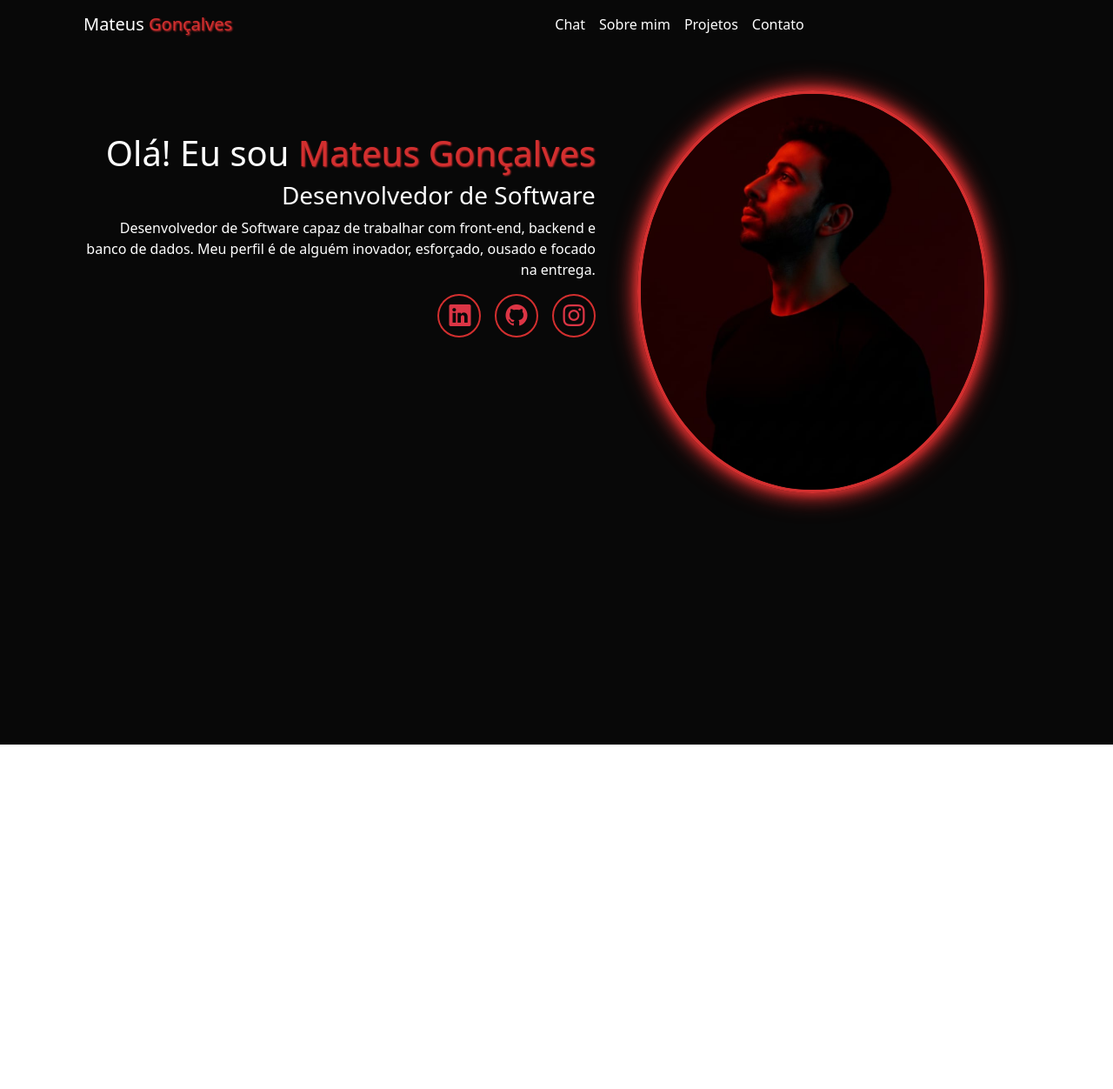
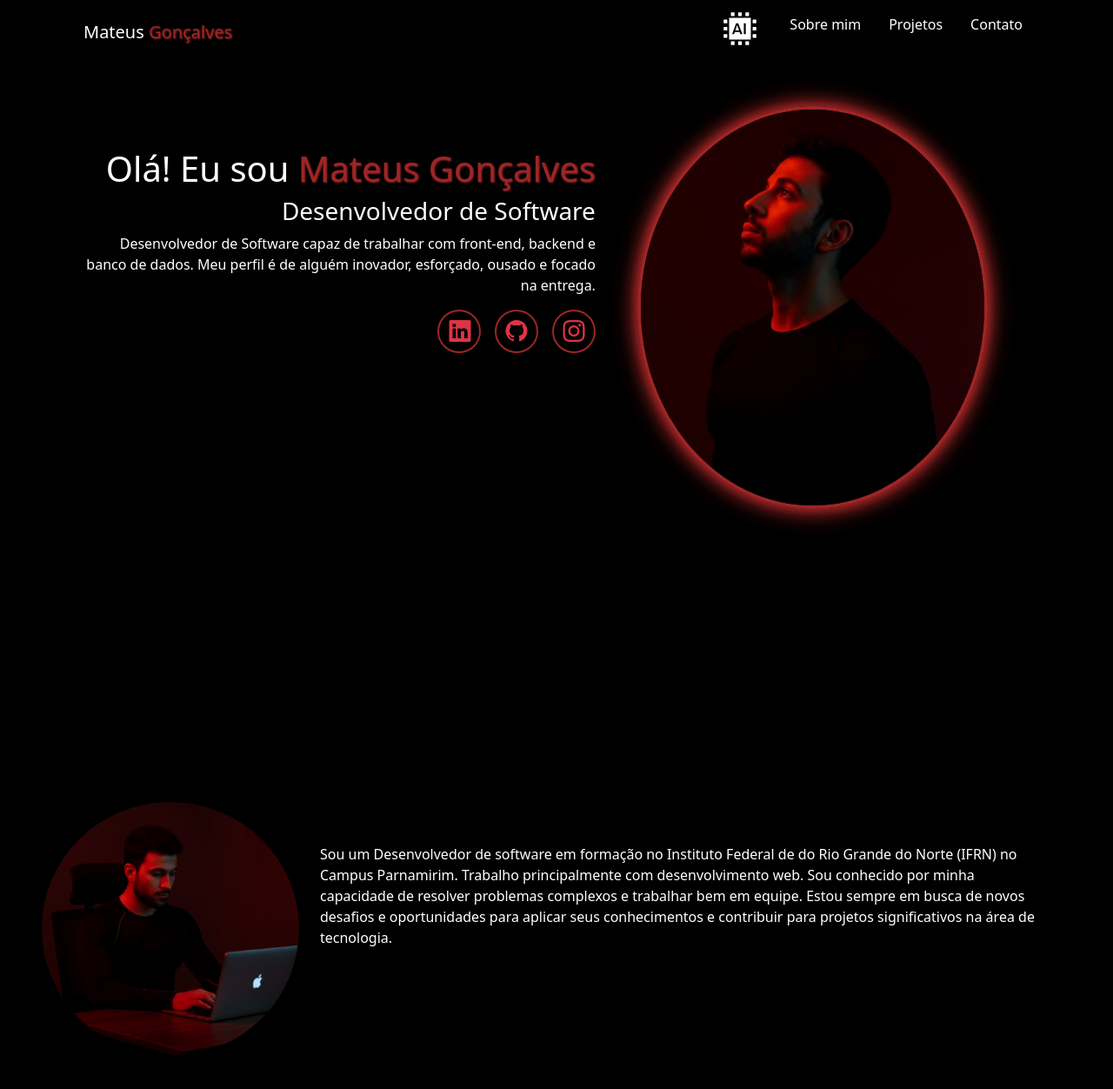
Before and after one commit to CarlosMateusDeveloper/meuportifolio, a React (Vite) app in the folder portifolio/: page / in a window 1280 px wide. Shown: the whole page at 87% size. Before the commit the page ends 856 px from the top, so only its background shows below. Built offline with nearby package versions, Linux system fonts and the light colour scheme.

Commit message:
conclusão da navbar e das duas primeiras sections do portifólio

```diff
--- a/portifolio/src/App.jsx
+++ b/portifolio/src/App.jsx
@@ -1,17 +1,18 @@
 import React from 'react'
 import './App.css'
-import Navbar from './componentes/navbar/navbar.jsx'
-import Maindiv from './componentes/main/Maindiv.jsx'
+import Navbar from './componentes/navbar/Navbar.jsx'
+import Maindiv from './componentes/maindiv/Maindiv.jsx'
+import About from './componentes/about/about.jsx'
 import 'bootstrap-icons/font/bootstrap-icons.css';
 
 
 function App() {
 
-
   return (
     <>
       <Navbar />
       <Maindiv />
+      <About />
     </>
   )
 }
--- /dev/null
+++ b/portifolio/src/componentes/about/about.css
@@ -0,0 +1,3 @@
+.about{
+    background-color: #000000;
+}
--- /dev/null
+++ b/portifolio/src/componentes/about/about.jsx
@@ -0,0 +1,19 @@
+import './about.css'
+import foto from '../../assets/fotoportifolio-1.png'
+export default function About() {
+    return (
+        <section className="about pt-5">
+            <div className="section d-flex flex-row align-itens-center justify-content-center container-fluid px-5 " id="about">
+                 <img className='rounded-circle w-25' src={foto} alt="" />
+            <p className="about-text text-white pt-5 px-4">
+               Sou um Desenvolvedor de software em formação no Instituto Federal de do Rio Grande do Norte (IFRN) no Campus Parnamirim. Trabalho principalmente com desenvolvimento web. Sou conhecido por minha capacidade de resolver problemas complexos e trabalhar bem em equipe. Estou sempre em busca de novos desafios e oportunidades para aplicar seus conhecimentos e contribuir para projetos significativos na área de tecnologia.
+            </p>
+            </div>
+            <div className="section">
+                <p></p>
+                <img src="" alt="" />
+            </div>
+
+        </section>
+    )
+}
--- a/portifolio/src/componentes/main/maindiv.css
+++ /dev/null
@@ -1,36 +0,0 @@
-.home{
-    background-color: #080808;
-    height: 100vh   ;
-}
-
-.home-content h1 , .typing-text, .description{
-    color: white;
-
-}
-
-.home-content h1 span{
-    color: #D32F2F;
-    text-shadow: 1px 1px 2px #D32F2F;
-}
-
-.home-img img{
-    border-radius: 50%;
-    border: 4px solid #D32F2F;
-    box-shadow: 0 0 10px #D32F2F, 0 0 20px #D32F2F, 0 0 30px #D32F2F;
-    width: 900px auto;
-    height: 300px auto;
-}
-
-.social-icons a{
-    border: 2px solid #D32F2F!important;
-    font-size: 25px;
-   width: 50px;
-   height: 50px ;
-
-}
-
-.social-icons a:hover{
-    background-color: #D32F2F;
-    color: white !important;
-
-}
--- a/portifolio/src/componentes/main/Maindiv.jsx
+++ b/portifolio/src/componentes/maindiv/Maindiv.jsx
@@ -8,12 +8,10 @@ export default function Maindiv() {
          <h3 className="typing-text text-end">Desenvolvedor de Software</h3>
          <p class=  "description text-end "> Desenvolvedor de Software capaz de trabalhar com front-end, backend e banco de dados. Meu perfil é de alguém inovador, esforçado, ousado e focado na entrega.</p>
          <div className="social-icons d-flex justify-content-end gap-3 fs-3">
-          <a className=' d-inline-flex justify-content-center align-items-center border rounded-circle border-danger' href="https://www.linkedin.com/in/carlos-gonçalves-b38701211/" target="_blank"><i class="bi bi-linkedin text-danger w-50"></i></a>
-          <a className='d-inline-flex justify-content-center align-items-center border rounded-circle border-danger ' href="https://github.com/CarlosMateusDeveloper" target="_blank"><i class="bi bi-github text-danger"></i></a>
-          <a className='d-inline-flex justify-content-center align-items-center border rounded-circle border-danger ' href="https://www.instagram.com/xilo.vr/" target="_blank"><i class="bi bi-instagram text-danger btn-hover"></i></a>
-
-         </div>
-
+            <a className=' d-inline-flex justify-content-center align-items-center border rounded-circle border-danger' href="https://www.linkedin.com/in/carlos-gonçalves-b38701211/" target="_blank"><i class="bi bi-linkedin text-danger w-50"></i></a>
+            <a className='d-inline-flex justify-content-center align-items-center border rounded-circle border-danger ' href="https://github.com/CarlosMateusDeveloper" target="_blank"><i class="bi bi-github text-danger"></i></a>
+            <a className='d-inline-flex justify-content-center align-items-center border rounded-circle border-danger ' href="https://www.instagram.com/dev_carlos_mateus" target="_blank"><i class="bi bi-instagram text-danger btn-hover"></i></a>
+          </  div>
         </div>
         <div className="home-img me-5 pe-5 pt-5"> <img className='img-fluid  rounded-circle ' src={perfil} alt=""/></div>
       </section>)
--- /dev/null
+++ b/portifolio/src/componentes/maindiv/maindiv.css
@@ -0,0 +1,52 @@
+.home{
+    background-color: #000000;
+    height: 100vh   ;
+}
+
+.home-content h1 , .typing-text, .description{
+    color: white;
+
+}
+
+.home-content h1 span{
+    color: #9e2525;
+    text-shadow: 1px 1px 2px #9e2525;
+}
+
+.home-img img{
+    border-radius: 50%;
+    border: 4px solid #9e2525;
+    box-shadow: 0 0 10px #9e2525, 0 0 20px #9e2525, 0 0 30px #9e2525;
+    width: 900px auto;
+    height: 300px auto;
+     transition: ease-in-out 0.3s;
+}
+
+.home-img img:hover{
+    transform: scale(1.05);
+    transition: ease-in-out 0.3s;
+    box-shadow: 0 0 40px #9e2525, 0 0 40px #9e2525, 0 0 50px #9e2525;
+}
+
+.social-icons a{
+    border: 2px solid #9e2525!important;
+    font-size: 25px;
+   width: 50px;
+   height: 50px ;
+
+}
+
+.social-icons a:hover{
+    background-color: #9e2525;
+    transform: scale(1.2);
+    transition: ease-in-out 0.3s;
+
+}
+
+
+i:hover{
+    transform: scale(1.2);
+    transition: ease-in-out 0.2s;
+    color: white !important;
+
+}
--- a/portifolio/src/componentes/navbar/navbar.css
+++ b/portifolio/src/componentes/navbar/navbar.css
@@ -1,18 +1,43 @@
 
 .navbar{
-    background-color: #080808 ;
+    background-color: #000000 ;
 }
 
 .navbar-brand{
     color: white;
+    transition: ease-in-out 0.3s;
+}
+
+.navbar-brand:hover{
+    color: white !important;
+    transform: scale(1.1);
+}
+
+.navbar-brand span:hover{
+    text-shadow: 0 0 0.8em #d53333;
 }
 
 .last-name{
-    color: #D32F2F;
-    text-shadow: 1px 1px 2px #D32F2F;
+    color: #9e2525;
+    text-shadow: 1px 1px 2px #9e2525;
 
 }
 
 .nav-link{
     color: white;
 }
+
+.nav-link:hover{
+    color: #9e2525;
+}
+
+.nav-link img {
+  width: 50px;
+  height: 50px;
+  filter: brightness(0) invert(1); /* branco */
+  transition: filter 0.5s ease, transform 0.3s ease;
+}
+
+.nav-link img:hover {
+  filter: brightness(0) invert(0.2) sepia(0.75) saturate(4000%) hue-rotate(355deg); /* aumenta levemente */
+}
--- a/portifolio/src/componentes/navbar/navbar.jsx
+++ b/portifolio/src/componentes/navbar/navbar.jsx
@@ -3,14 +3,14 @@ import './navbar.css'
 export default function Navbar() {
   return (
     <nav className="navbar navbar-expand-lg">
-      <div className="container-fluid d-flex justify-content-end px-5">
+      <div className="container-fluid d-flex justify-content-around px-5">
         <a className="navbar-brand px-5" href="#">Mateus <span className='last-name'>Gonçalves</span> </a>
         <button className="navbar-toggler" type="button" data-bs-toggle="collapse" data-bs-target="#navbarNavAltMarkup" aria-controls="navbarNavAltMarkup" aria-expanded="false" aria-label="Toggle navigation">
             <span className="navbar-toggler-icon"></span>
         </button>
-        <div className="collapse navbar-collapse d-flex justify-content-center" id="navbarNavAltMarkup">
-           <div className="navbar-nav">
-             <a className="nav-link" aria-current="page" href="#">Chat</a>
+        <div className="collapse navbar-collapse d-flex justify-content-end me-5" id="navbarNavAltMarkup">
+           <div className="navbar-nav gap-3 ">
+             <a className="nav-link pt-0" aria-current="page" href="#"><img src="/ai-svgrepo-com.svg" alt="" /></a>
              <a className="nav-link" href="#">Sobre mim</a>
              <a className="nav-link" href="#">Projetos</a>
              <a className="nav-link" href="#">Contato</a>
--- a/portifolio/src/main.jsx
+++ b/portifolio/src/main.jsx
@@ -1,6 +1,5 @@
 import { StrictMode } from 'react'
 import { createRoot } from 'react-dom/client'
-import './index.css'
 import 'bootstrap/dist/css/bootstrap.min.css';
 import App from './App.jsx'
 
```
Also changed, not shown: portifolio/public/ai-svgrepo-com.svg (added), portifolio/src/assets/fotoportifolio-1.png (added), portifolio/src/index.css (deleted).
